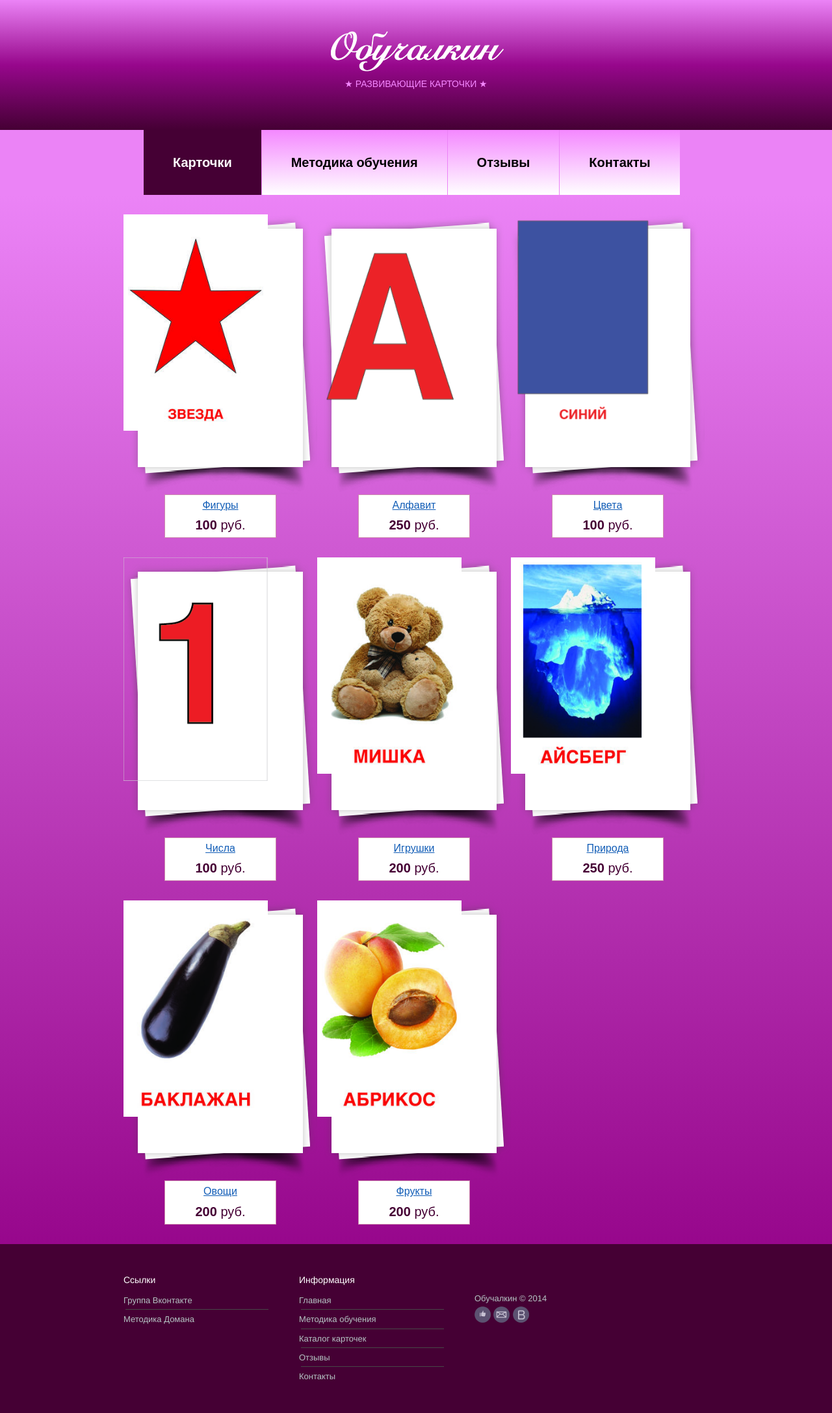
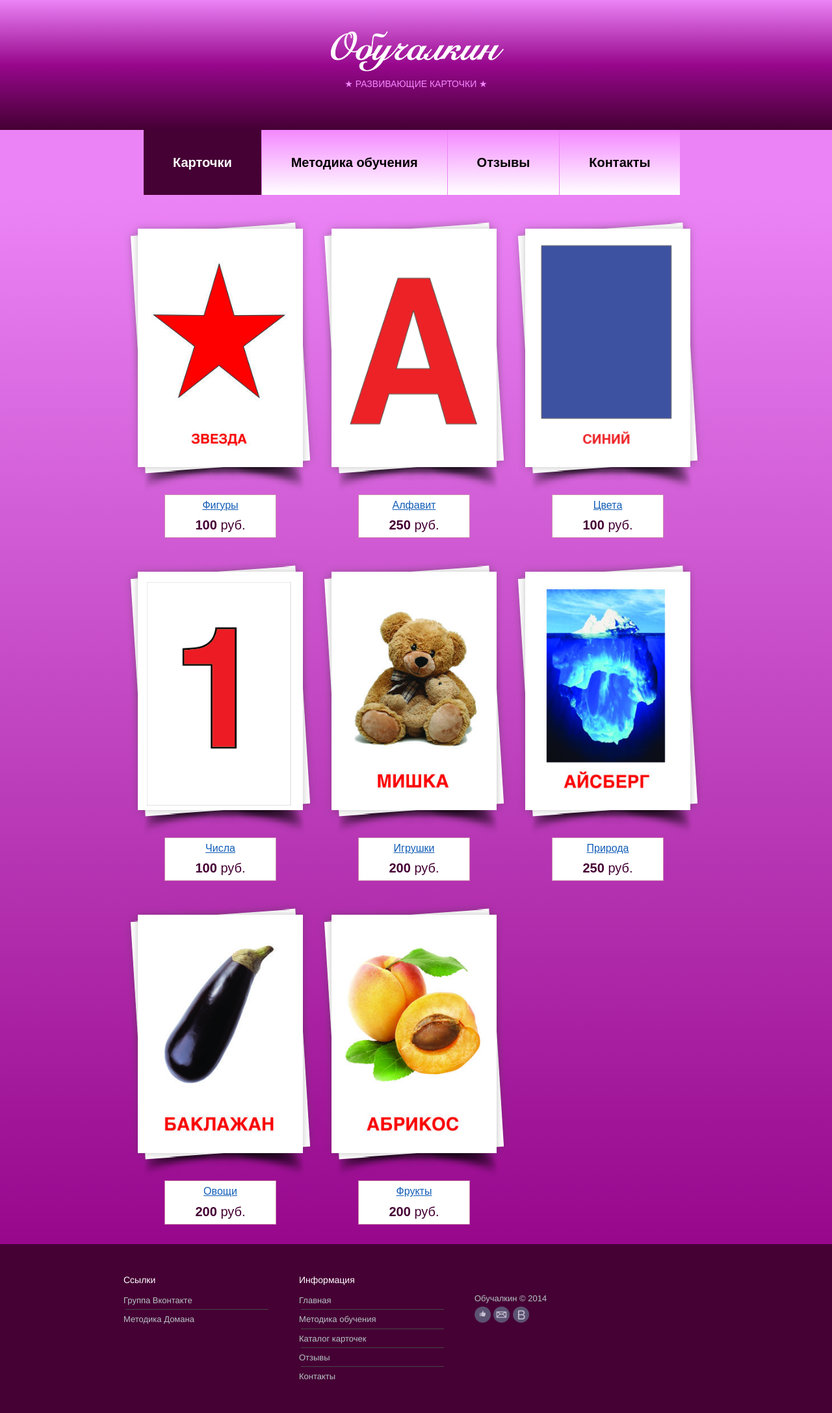
Before and after one commit to vitalidze/obuchalkin-site, a Jekyll site: the page built from cards.html, in a window 1280 px wide. Shown: the whole page at 65% size. Built offline with Jekyll 4.4.1, drawn with Linux system fonts in a browser that asks for light colours; nearby versions of some CDN libraries; a script that is not in the unit is left out.

Commit message:
Added white background for images preview, fixed CSS mess between index and cards pages

```diff
--- a/cards.html
+++ b/cards.html
@@ -4,7 +4,7 @@ title: Каталог карточек
 ---
             {% for cardset in site.data.cardsets %}
             <div class="mjs-content-holder">
-                <div style="float: left; margin-bottom: 30px;">
+                <div class="mjs-picture-stack-container" style="margin-bottom: 30px;">
                     <div class="mjs-picture-stack-bg">
                         <div class="mjs-picture-stack">
                             <a href="cards/{{cardset.id}}.html" id="{{cardset.id}}-popup-link-img"><img src="img/{{ cardset.id }}/1.{{ cardset.pictures-format }}" width="222"></a>
--- a/css/main.css
+++ b/css/main.css
@@ -199,13 +199,13 @@ a.mjs-menu-item-link-selected:visited, a.mjs-menu-item-link-selected:link, a.mjs
     width: 220px;
 }
 
-.mjs-picture-slides img {
+.mjs-picture-stack img {
     position: absolute;
     left: 36px;
     top: 38px;
 }
 
-.mjs-slides-container {
+.mjs-picture-stack-container {
     float: left;
     position: relative;
 }
@@ -271,6 +271,8 @@ a.mjs-menu-item-link-selected:visited, a.mjs-menu-item-link-selected:link, a.mjs
     border: solid #000000 1px;
     background-color: #ffffff;
     margin: 5px;
+    width: 140px;
+    height: 210px;
 }
 
 .mjs-text-h2 {
```
Also changed, not shown: index.html (+6 -6 lines).
